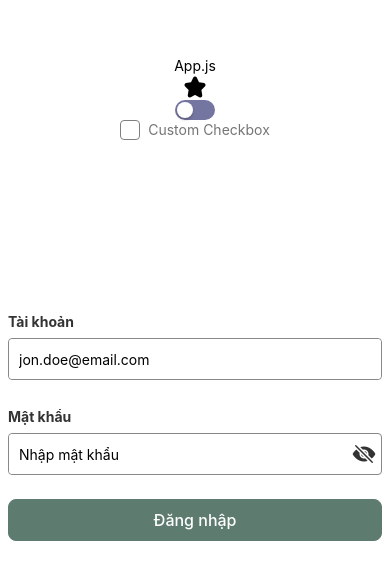
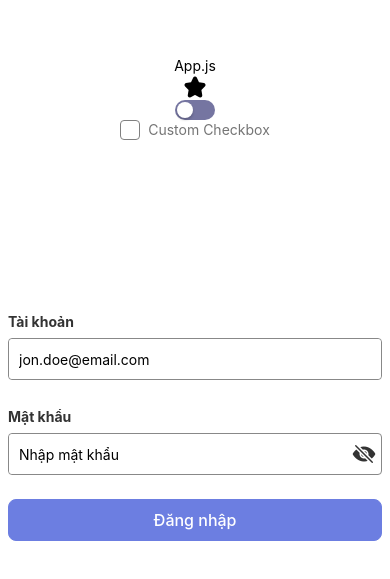
Before and after one commit to ntbinh0602/RNBase, a React Native app: screen / in a window 390 px wide. Shown: the part 113-692 px from the top of the page. Built offline with nearby package versions, Linux system fonts and the light colour scheme.

Commit message:
[Fix] fix decrease opacity button, add colors

```diff
--- a/src/common/CustomButton/index.tsx
+++ b/src/common/CustomButton/index.tsx
@@ -49,6 +49,7 @@ export const CustomButton: React.FC<CustomButtonProps> = ({
     <TouchableOpacity
       style={combinedButtonStyle}
       onPress={onPress}
+      activeOpacity={0.8}
       disabled={disabled || loading}>
       {loading ? (
         <ActivityIndicator
--- a/src/utils/colors.ts
+++ b/src/utils/colors.ts
@@ -2,7 +2,8 @@ export const Colors = {
   // MELON
   white: 'white',
   black: 'black',
-  primary: '#5D7B6F',
+  primary: '#6C7EE1',
+  lightBlue: '#92B9E3',
   lightGreen: '#C3E5AE',
   orange: '#F1E1A6',
   pink: '#F4BBBB',
```
